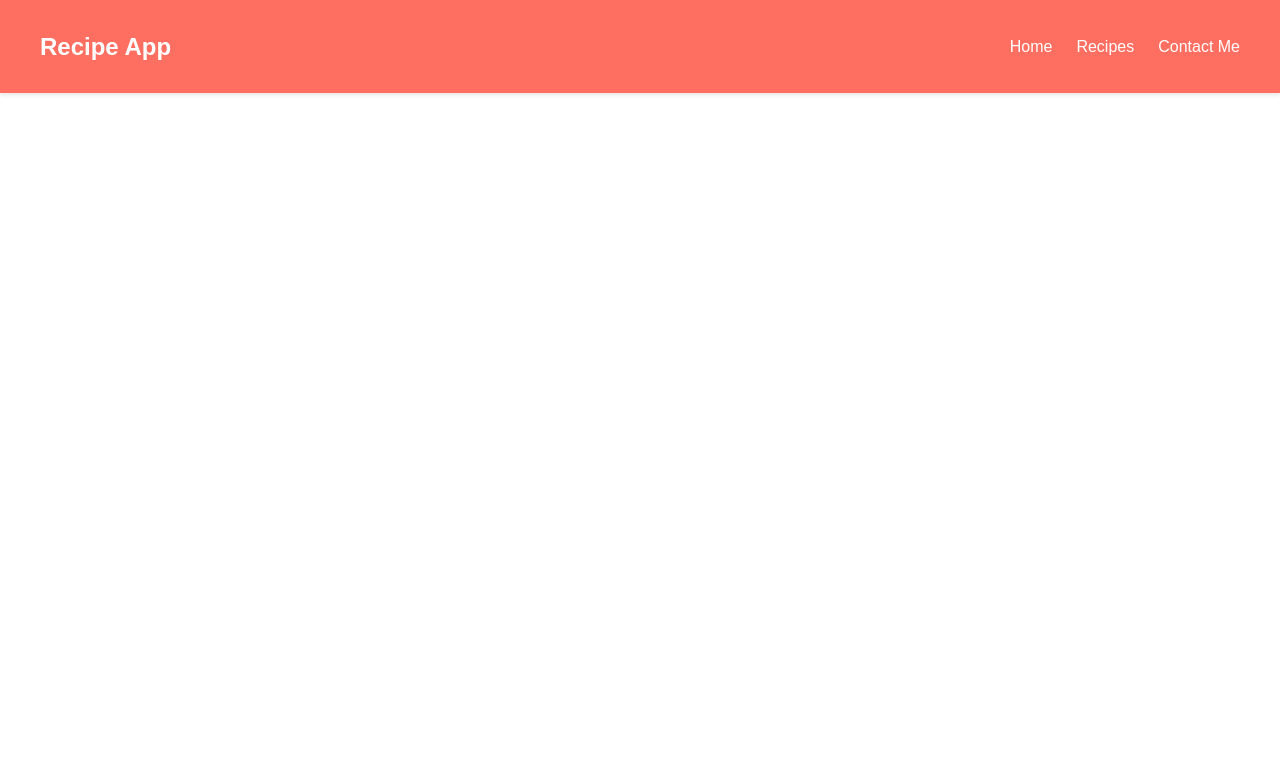
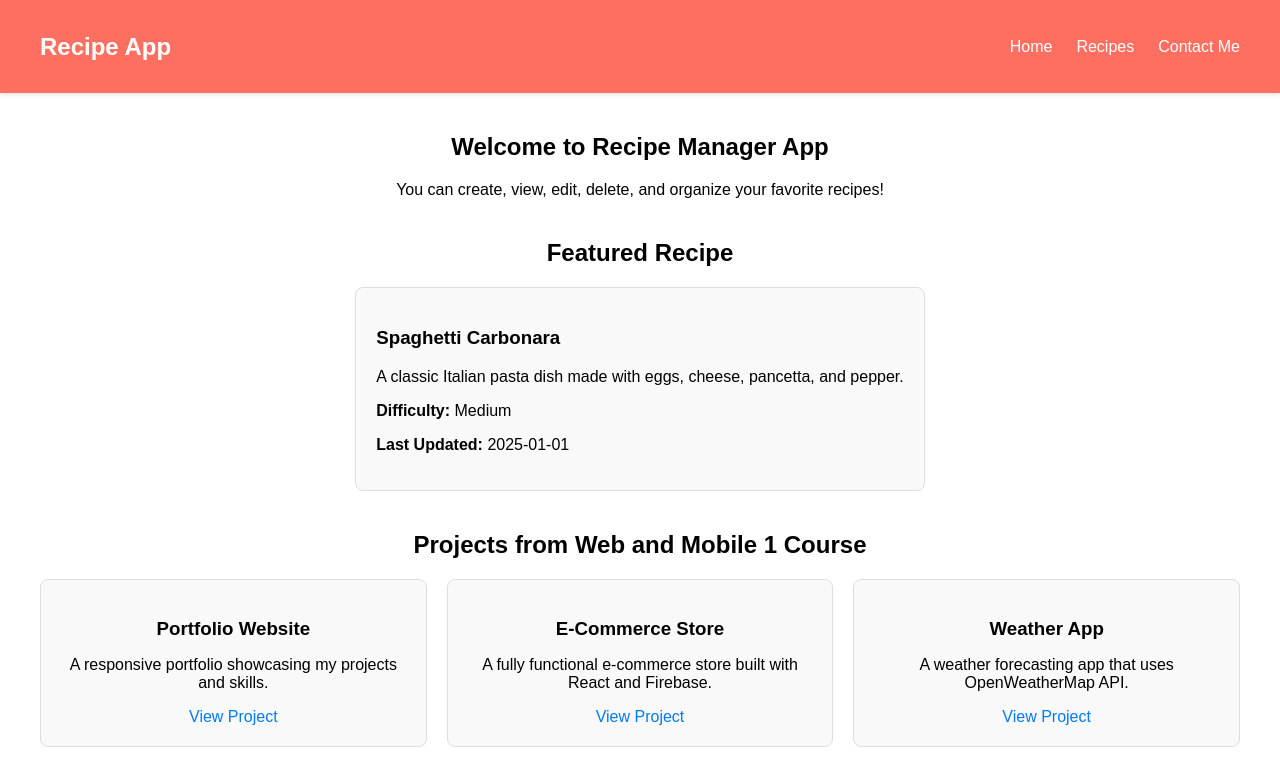
Before and after one commit to GarayevF/Project2, a React (Create React App) app in the folder webmobileproject2/: page / in a window 1280 px wide. Shown: the top 765 px of the page. Built offline with nearby package versions, Linux system fonts and the light colour scheme.

Commit message:
Modified Main.jsx and Added Main.css

```diff
--- a/webmobileproject2/src/components/App.jsx
+++ b/webmobileproject2/src/components/App.jsx
@@ -1,9 +1,11 @@
 import '../styles/App.css';
+import Main from './Main';
 import Navbar from './Navbar'
 function App() {
   return (
     <div className="App">
       <Navbar/>
+      <Main/>
     </div>
   );
 }
--- a/webmobileproject2/src/components/Main.jsx
+++ b/webmobileproject2/src/components/Main.jsx
@@ -0,0 +1,83 @@
+import React from "react";
+import "../styles/Main.css";
+
+function Main() {
+  const featuredRecipe = {
+    title: "Spaghetti Carbonara",
+    description: "A classic Italian pasta dish made with eggs, cheese, pancetta, and pepper.",
+    difficulty: "Medium",
+    lastUpdated: "2025-01-01",
+  };
+
+  const projects = [
+    {
+      title: "Portfolio Website",
+      description: "A responsive portfolio showcasing my projects and skills.",
+      link: "https://github.com/your-username/portfolio",
+    },
+    {
+      title: "E-Commerce Store",
+      description: "A fully functional e-commerce store built with React and Firebase.",
+      link: "https://github.com/your-username/ecommerce-store",
+    },
+    {
+      title: "Weather App",
+      description: "A weather forecasting app that uses OpenWeatherMap API.",
+      link: "https://github.com/your-username/weather-app",
+    },
+    {
+      title: "Chat Application",
+      description: "A real-time chat app using WebSockets.",
+      link: "https://github.com/your-username/chat-app",
+    },
+    {
+      title: "Task Manager",
+      description: "An app to manage daily tasks with a focus on productivity.",
+      link: "https://github.com/your-username/task-manager",
+    },
+    // Add more projects here
+  ];
+
+  return (
+    <div className="home-container">
+      <section className="welcome-section">
+        <h1>Welcome to Recipe Manager App</h1>
+        <p>
+          You can create, view, edit, delete, and organize your
+          favorite recipes!
+        </p>
+      </section>
+
+      <section className="featured-recipe-section">
+        <h2>Featured Recipe</h2>
+        <div className="recipe-card">
+          <h3>{featuredRecipe.title}</h3>
+          <p>{featuredRecipe.description}</p>
+          <p>
+            <strong>Difficulty:</strong> {featuredRecipe.difficulty}
+          </p>
+          <p>
+            <strong>Last Updated:</strong> {featuredRecipe.lastUpdated}
+          </p>
+        </div>
+      </section>
+
+      <section className="projects-section">
+        <h2 className="projects-heading">Projects from Web and Mobile 1 Course</h2>
+        <div className="projects-grid">
+          {projects.map((project, index) => (
+            <div key={index} className="project-item">
+              <h3>{project.title}</h3>
+              <p>{project.description}</p>
+              <a href={project.link} target="_blank" rel="noopener noreferrer">
+                View Project
+              </a>
+            </div>
+          ))}
+        </div>
+      </section>
+    </div>
+  );
+}
+
+export default Main;
--- /dev/null
+++ b/webmobileproject2/src/styles/Main.css
@@ -0,0 +1,60 @@
+.home-container {
+    max-width: 1200px;
+    margin: 0 auto;
+    padding: 20px;
+  }
+
+  .welcome-section {
+    text-align: center;
+    margin-bottom: 40px;
+  }
+
+  .featured-recipe-section {
+    text-align: center;
+    margin-bottom: 40px;
+  }
+
+  .recipe-card {
+    display: inline-block;
+    padding: 20px;
+    border: 1px solid #ddd;
+    border-radius: 8px;
+    background-color: #f9f9f9;
+    text-align: left;
+  }
+
+  .projects-section {
+    margin-top: 40px;
+  }
+
+  .projects-heading {
+    text-align: center;
+    margin-bottom: 20px;
+  }
+
+  .projects-grid {
+    display: grid;
+    grid-template-columns: repeat(3, 1fr);
+    gap: 20px;
+  }
+
+  .project-item {
+    padding: 20px;
+    border: 1px solid #ddd;
+    border-radius: 8px;
+    background-color: #f9f9f9;
+    text-align: center;
+  }
+
+  .project-item h3 {
+    margin-bottom: 10px;
+  }
+
+  .project-item a {
+    color: #007bff;
+    text-decoration: none;
+  }
+
+  .project-item a:hover {
+    text-decoration: underline;
+  }
```
